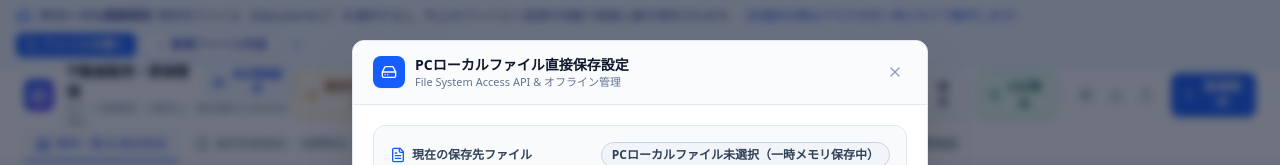
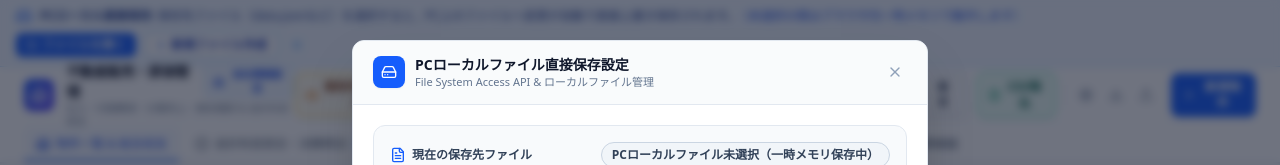
Before and after one commit to nananana987/real-estate-sales-management, a React (Vite) app: page / in a window 1280 px wide. Both pictures are taken after a click on the button "PCローカルの保存先ファイル（data.jsonなど）を選択してください". Shown: the top 165 px of the page. Built offline with nearby package versions, Linux system fonts and the light colour scheme.

Commit message:
refactor(ui): update local file manager description
Change the display label for file system settings to improve clarity.

```diff
--- a/src/components/LocalFileManagerModal.tsx
+++ b/src/components/LocalFileManagerModal.tsx
@@ -129,7 +129,7 @@ export const LocalFileManagerModal: React.FC<LocalFileManagerModalProps> = ({
             </div>
             <div>
               <h2 className="text-sm font-bold text-slate-900">PCローカルファイル直接保存設定</h2>
-              <p className="text-[11px] text-slate-500">File System Access API & オフライン管理</p>
+              <p className="text-[11px] text-slate-500">File System Access API & ローカルファイル管理</p>
             </div>
           </div>
           <button
```
